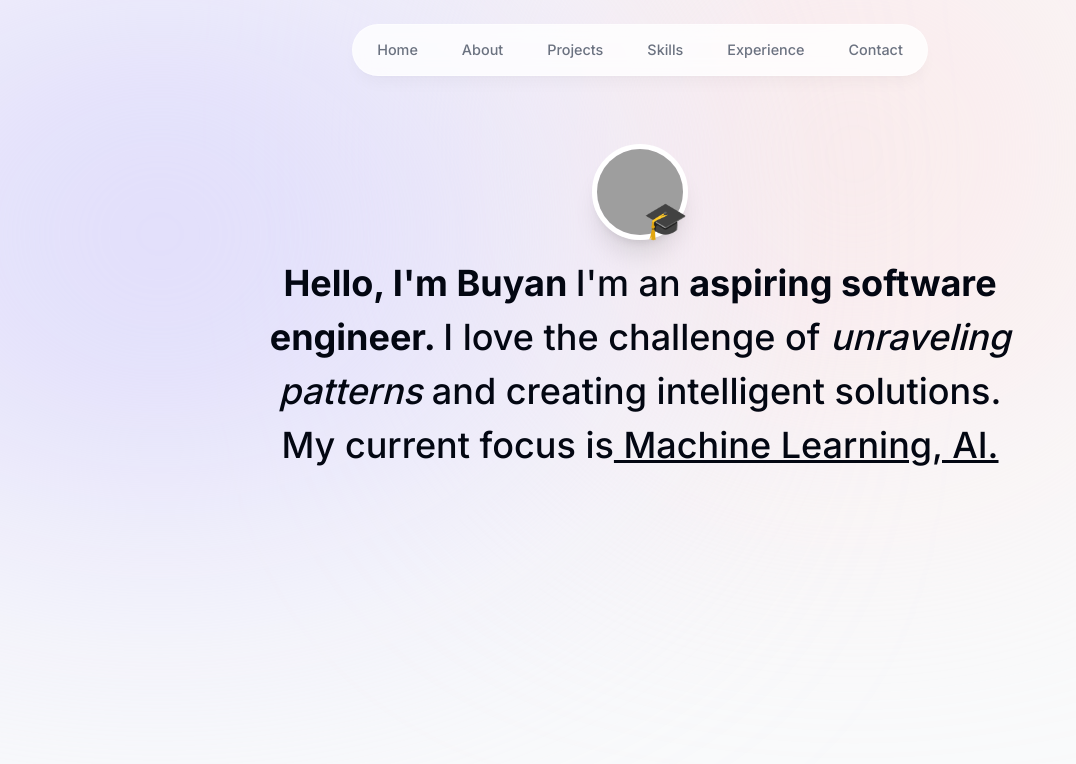
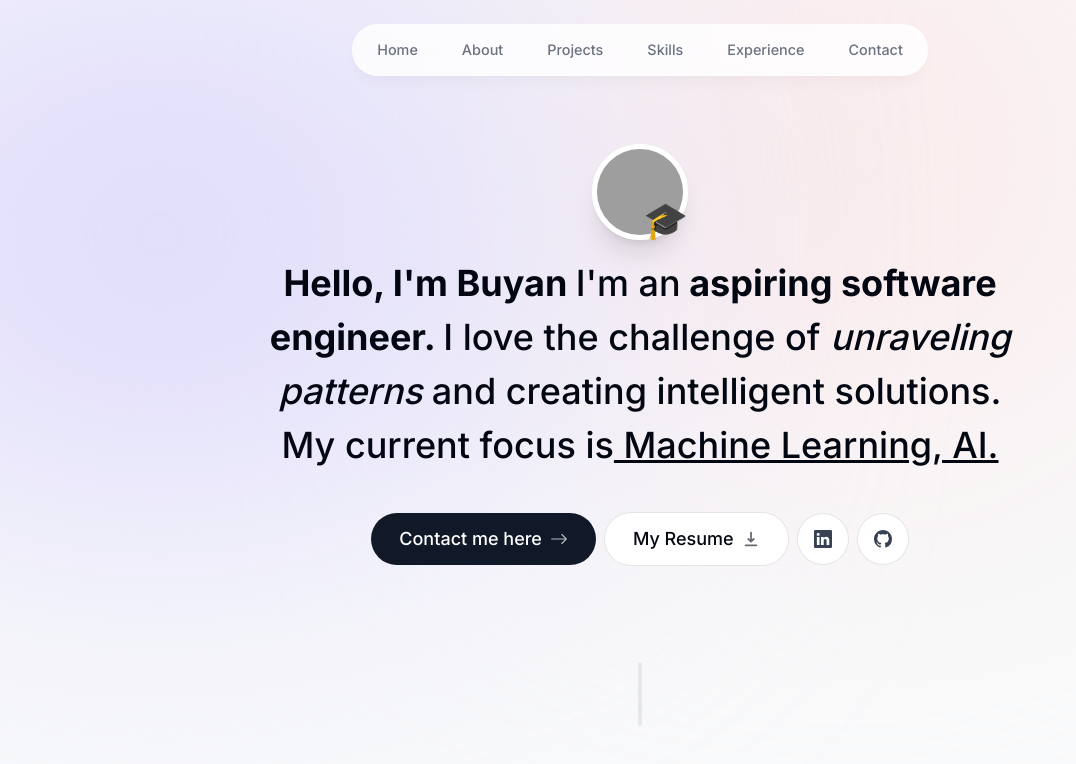
Before and after one commit to buyan-kh/portfolio, a Next.js app: page / in a window 1280 px wide. Shown: the top 764 px of the page, without its empty margins (0-1076 px from the left). Built offline with nearby package versions, Linux system fonts and the light colour scheme; grey boxes are pictures that could not be loaded.

Commit message:
landing screen done

```diff
--- a/app/page.tsx
+++ b/app/page.tsx
@@ -1,8 +1,10 @@
+import Divider from "@/components/divider";
 import Start from "@/components/start";
 export default function Home() {
   return (
     <main className="flex flex-col items-center px-4">
       <Start />
+      <Divider />
     </main>
   );
 }
--- /dev/null
+++ b/components/divider.tsx
@@ -0,0 +1,14 @@
+"use client";
+import React from "react";
+import { motion } from "framer-motion";
+
+export default function Divider() {
+  return (
+    <motion.div
+      className="bg-gray-200 my-24 h-16 w-1 rounded-full hidden sm:block"
+      initial={{ opacity: 0, y: 100 }}
+      animate={{ opacity: 1, y: 0 }}
+      transition={{ delay: 0.125 }}
+    ></motion.div>
+  );
+}
--- a/components/start.tsx
+++ b/components/start.tsx
@@ -3,6 +3,9 @@
 import Image from "next/image";
 import React from "react";
 import { motion } from "framer-motion";
+import Link from "next/link";
+import { BsArrowRight, BsGithub, BsLinkedin } from "react-icons/bs";
+import { HiDownload } from "react-icons/hi";
 
 export default function Start() {
   return (
@@ -54,6 +57,55 @@
         intelligent solutions. My current focus is
         <span className="underline"> Machine Learning, AI. </span>
       </motion.p>
+
+      <motion.div
+        className="flex flex-col sm:flex-row items-center justify-center gap-2 px-4 text-lg font-medium"
+        initial={{ opacity: 0, y: 100 }}
+        animate={{ opacity: 1, y: 0 }}
+        transition={{
+          delay: 0.1,
+        }}
+      >
+        <Link
+          href="#contact"
+          className="group bg-gray-900 text-white px-7 py-3 flex items-center gap-2 rounded-full
+          outline-none focus:outline-none focus:scale-110 hover:scale-110 hover:bg-gray-950 active:scale-105
+          transition"
+        >
+          Contact me here
+          <BsArrowRight className="opacity-70 group-hover:translate-x-2 transition" />
+        </Link>
+
+        <a
+          className="group bg-white px-7 py-3 flex items-center gap-2 rounded-full outline-none
+          focus:scale-110 hover:scale-110 active:scale-10 transition cursor-pointer border border-black/10"
+          href="/Resume.pdf"
+          download
+        >
+          My Resume{" "}
+          <HiDownload className="opacity-60 group-hover:translate-y-1 transition" />
+        </a>
+
+        <a
+          className="bg-white p-4 flex text-gray-700 items-center gap-2 rounded-full
+          focus:scale-[1.4] hover:scale-[1.4] hover:text-blue-600 0 active:scale-10 transition cursor-pointer
+          border border-black/10"
+          href="https://www.linkedin.com/in/khurel/"
+          target="_blank"
+        >
+          <BsLinkedin />
+        </a>
+
+        <a
+          className="bg-white p-4 flex text-gray-700 items-center gap-2 rounded-full
+          focus:scale-[1.4] hover:scale-[1.4] hover:text-orange-400 active:scale-10 transition cursor-pointer
+          border border-black/10"
+          href="https://github.com/buyan-kh"
+          target="_blank "
+        >
+          <BsGithub />
+        </a>
+      </motion.div>
     </section>
   );
 }
```
Also changed, not shown: 2 other files (tests, documents, lock files or other folders).
